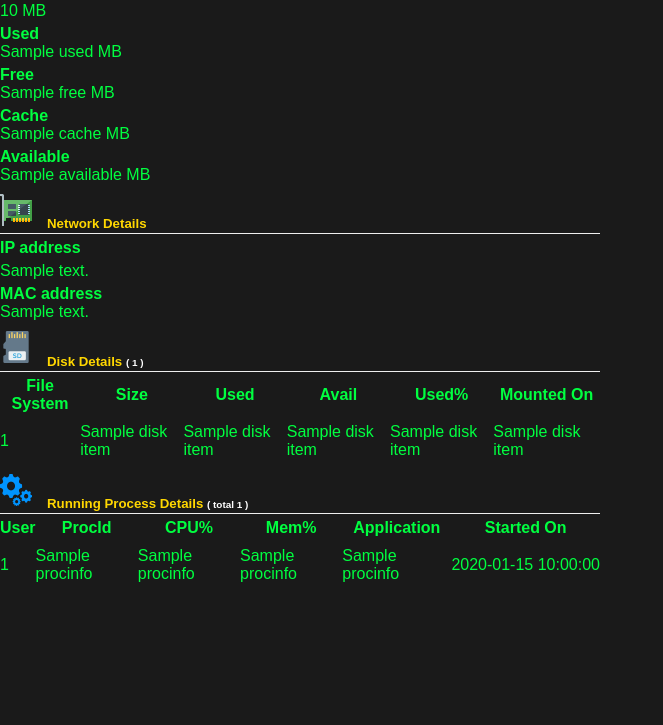
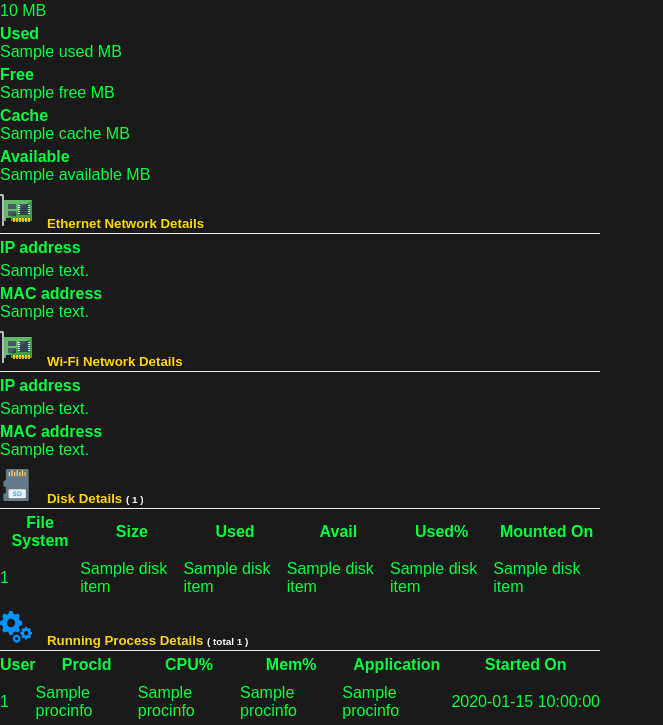
Before and after one commit to Nkeramov/rpi_system_info, a Python web app: template templates/index.html in a window 1280 px wide. Shown: the part 930-1655 px from the top of the page, without its empty margins (0-663 px from the left). Before the commit the page ends 1512 px from the top, so only its background shows below. Run offline with Jinja, Linux system fonts and the light colour scheme; the template is opened without the code that fills it: most values are stand-ins (such as "Sample title", 1, 10 or a date in 2020).

Commit message:
updated index.html, added wlan ip and mac

```diff
--- a/templates/index.html
+++ b/templates/index.html
@@ -221,7 +221,7 @@
                 <img src="static/images/network.png" style="width:32px">
             </div>
             <div>
-                <h5>Network Details</h5>
+                <h5>Ethernet Network Details</h5>
             </div>
         </div>
         <div class="row g-row">
@@ -229,7 +229,7 @@
                 IP address
             </div>
             <div class="nine columns g-row">
-                {{ip_address}}
+                {{ethernet_ip_address}}
             </div>
         </div>
         <div class="row g-row">
@@ -237,7 +237,31 @@
                 MAC address
             </div>
             <div class="nine columns">
-                {{mac_address}}
+                {{ethernet_mac_address}}
+            </div>
+        </div>
+        <div class="row g-header">
+            <div style="float:left; margin-right:15px">
+                <img src="static/images/network.png" style="width:32px">
+            </div>
+            <div>
+                <h5>Wi-Fi Network Details</h5>
+            </div>
+        </div>
+        <div class="row g-row">
+            <div class="three columns g-head">
+                IP address
+            </div>
+            <div class="nine columns g-row">
+                {{wifi_ip_address}}
+            </div>
+        </div>
+        <div class="row g-row">
+            <div class="three columns g-head">
+                MAC address
+            </div>
+            <div class="nine columns">
+                {{wifi_mac_address}}
             </div>
         </div>
         <div class="row g-header">
```
